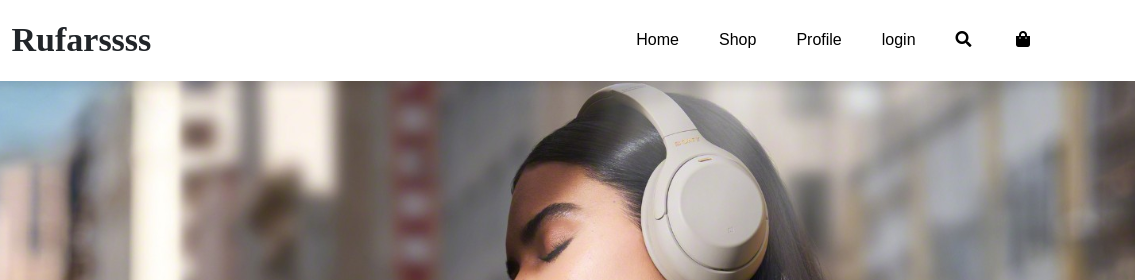
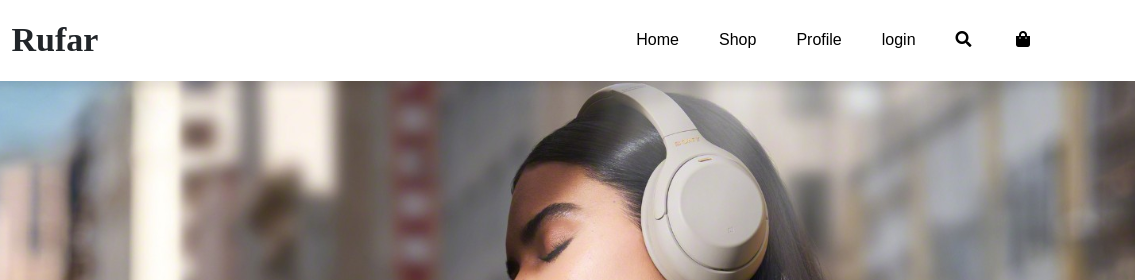
Before and after one commit to Mohammed-Fareestha/E-Commerce-website-for-Gadgets, a plain HTML site: page index.html in a window 1280 px wide. Shown: the top 280 px of the page, 145-1280 px from the left. Drawn offline with nearby package versions, Linux system fonts and the light colour scheme.

Commit message:
Update index.html

```diff
--- a/index.html
+++ b/index.html
@@ -22,7 +22,7 @@
         <div class="container">
             <!-- Logo -->
             <img src="image/Logo 1.jpeg" style="max-width:5%;" alt="">
-            <h4 class="logo m-lg-3"> Rufarssss</h4>
+            <h4 class="logo m-lg-3"> Rufar</h4>
             <button id="bar" class="navbar-toggler" type="button" data-bs-toggle="collapse" data-bs-target="#navbarSupportedContent" aria-controls="navbarSupportedContent" aria-expanded="false" aria-label="Toggle navigation">
         <span<i id="bar" class="fas fa-bars"></i></span>
       </button>
```
